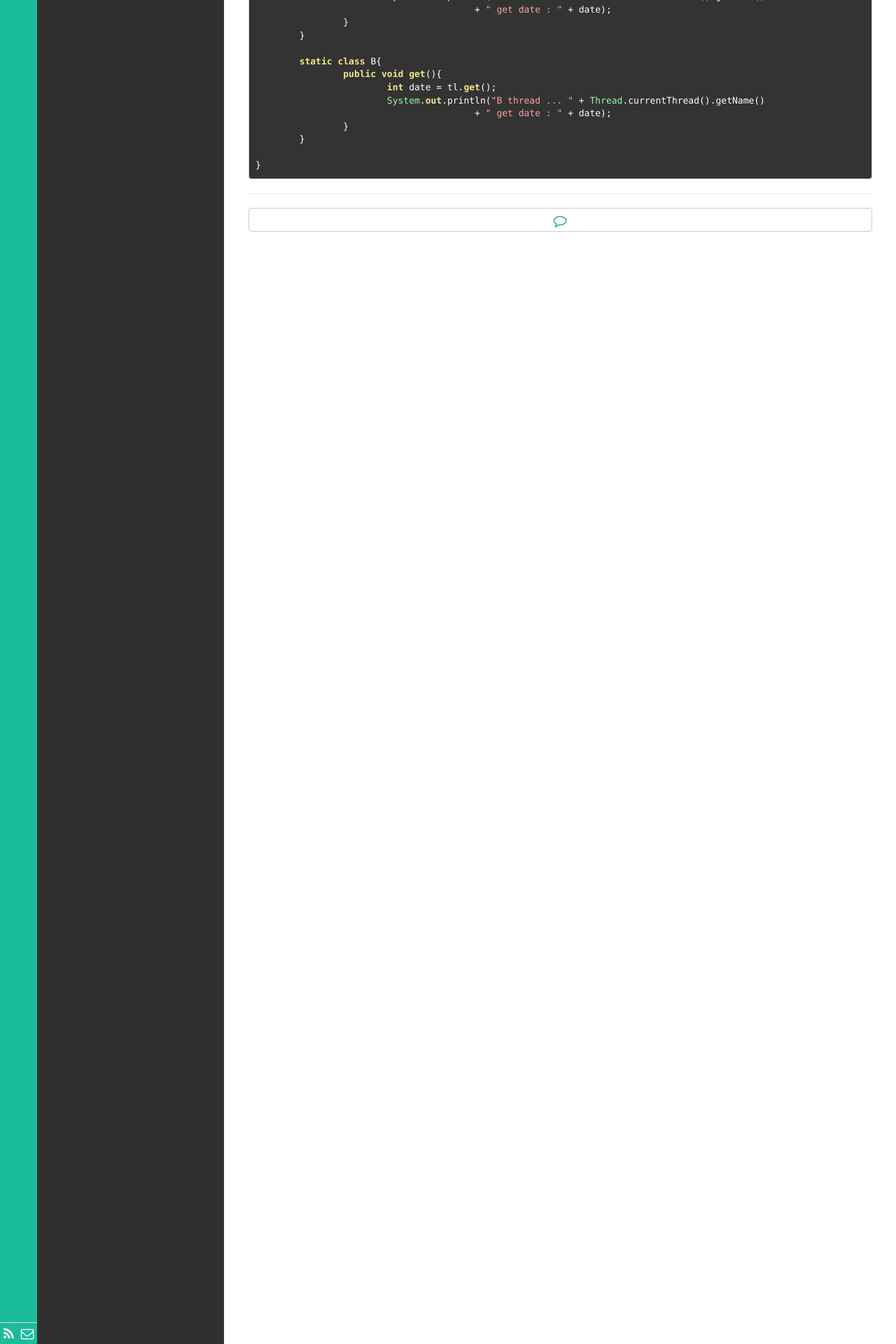
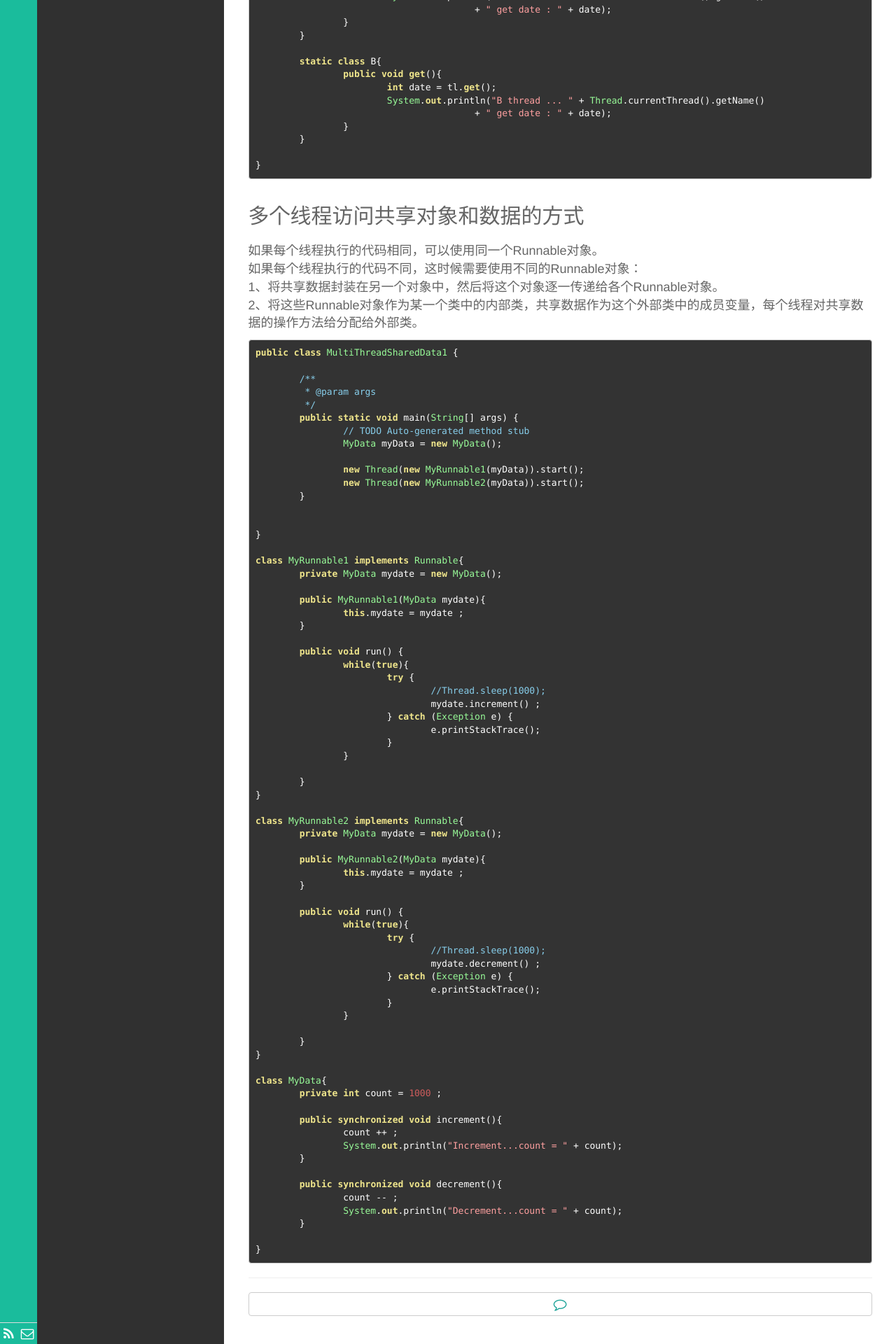
Before and after one commit to liuweigg/liuweigg.github.io, a Jekyll site: the page built from _posts/技术/2015-07-2-thread-3.md, in a window 1280 px wide. Shown: the part 932-2852 px from the top of the page at 70% size. Built offline with Jekyll 4.4.1, drawn with Linux system fonts in a browser that asks for light colours; nearby versions of some CDN libraries; library files that are not in the unit come from our copies; Markdown is read by kramdown in place of the engine named in the settings; comment, search, counter and statistics services are not loaded.

Commit message:
Update 2015-07-2-thread-3.md

```diff
--- a/_posts/技术/2015-07-2-thread-3.md
+++ b/_posts/技术/2015-07-2-thread-3.md
@@ -58,3 +58,81 @@ ThreadLocal:用于实现线程内的数据共享，即相对于相同的代码
 		}
 
 	}
+
+## 多个线程访问共享对象和数据的方式 ##
+如果每个线程执行的代码相同，可以使用同一个Runnable对象。
+如果每个线程执行的代码不同，这时候需要使用不同的Runnable对象：
+1、将共享数据封装在另一个对象中，然后将这个对象逐一传递给各个Runnable对象。
+2、将这些Runnable对象作为某一个类中的内部类，共享数据作为这个外部类中的成员变量，每个线程对共享数据的操作方法给分配给外部类。
+
+
+	public class MultiThreadSharedData1 {
+
+		/**
+		 * @param args
+		 */
+		public static void main(String[] args) {
+			// TODO Auto-generated method stub
+			MyData myData = new MyData();
+
+			new Thread(new MyRunnable1(myData)).start();
+			new Thread(new MyRunnable2(myData)).start();
+		}
+
+
+	}
+
+	class MyRunnable1 implements Runnable{
+		private MyData mydate = new MyData();
+
+		public MyRunnable1(MyData mydate){
+			this.mydate = mydate ;
+		}
+
+		public void run() {
+			while(true){
+				try {
+					//Thread.sleep(1000);
+					mydate.increment() ;
+				} catch (Exception e) {
+					e.printStackTrace();
+				}
+			}
+
+		}
+	}
+
+	class MyRunnable2 implements Runnable{
+		private MyData mydate = new MyData();
+
+		public MyRunnable2(MyData mydate){
+			this.mydate = mydate ;
+		}
+
+		public void run() {
+			while(true){
+				try {
+					//Thread.sleep(1000);
+					mydate.decrement() ;
+				} catch (Exception e) {
+					e.printStackTrace();
+				}
+			}
+
+		}
+	}
+
+	class MyData{
+		private int count = 1000 ;
+
+		public synchronized void increment(){
+			count ++ ;
+			System.out.println("Increment...count = " + count);
+		}
+
+		public synchronized void decrement(){
+			count -- ;
+			System.out.println("Decrement...count = " + count);
+		}
+
+	}
```
